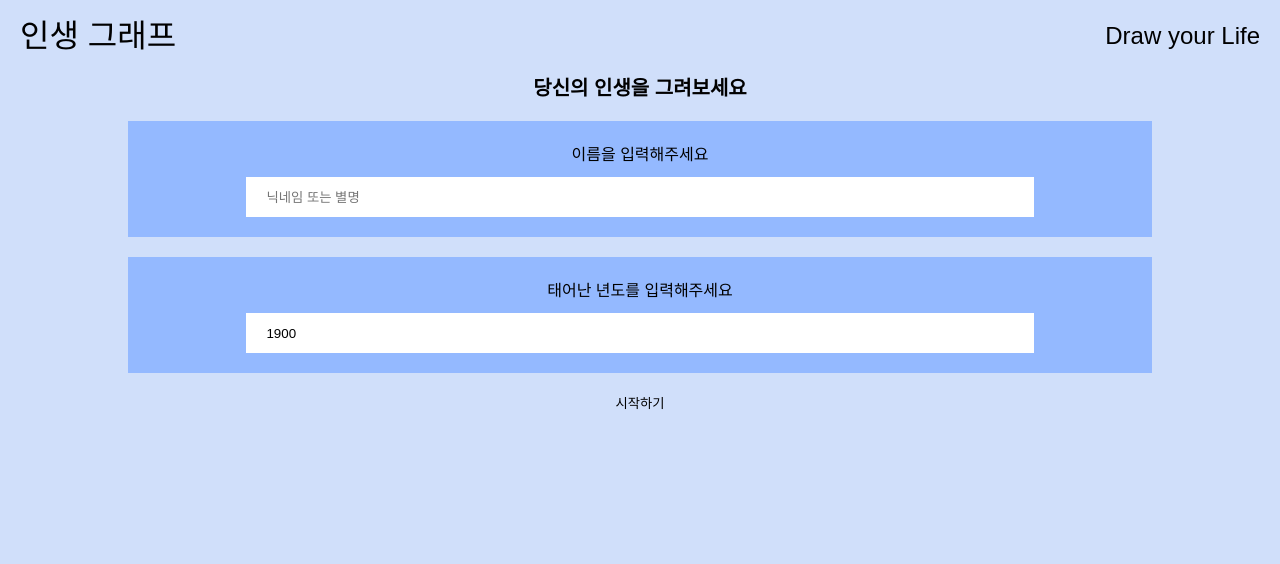
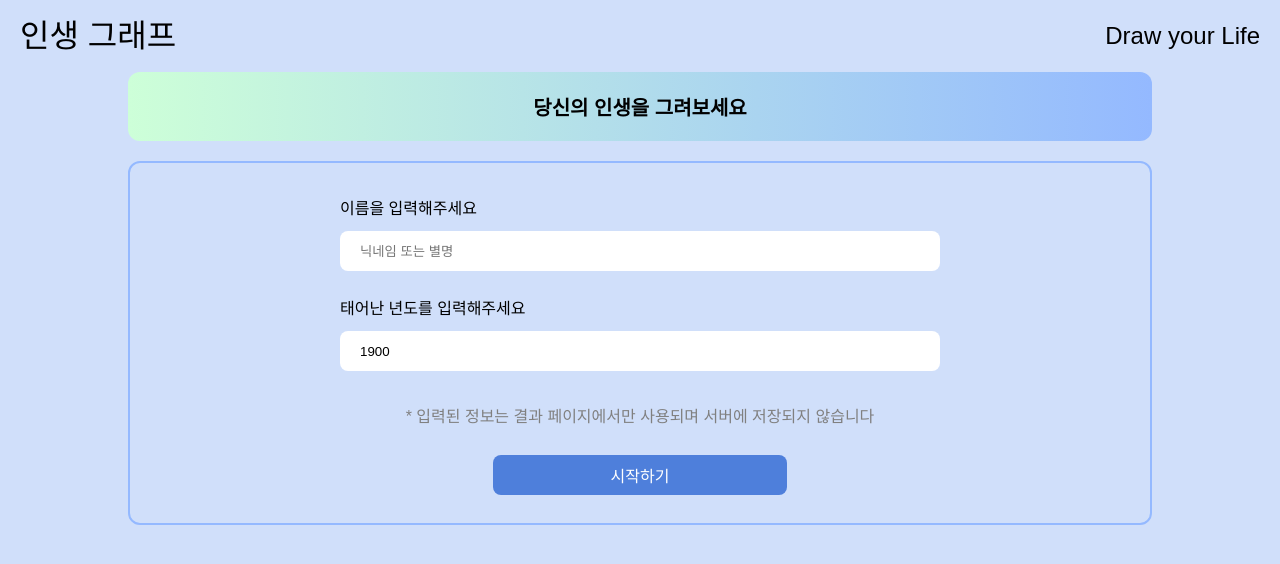
Before and after one commit to hongggyelim/lifeGraph, a React (Create React App) app: page / in a window 1280 px wide. Shown: the top 564 px of the page. Built offline with nearby package versions, Linux system fonts and the light colour scheme.

Commit message:
feat: 랜딩페이지 완성

```diff
--- a/src/App.tsx
+++ b/src/App.tsx
@@ -2,6 +2,7 @@ import "./App.scss";
 import { BrowserRouter as Router, Route, Routes } from "react-router-dom";
 import Header from "./components/Header";
 import Home from "./pages/Home";
+import MainPage from "./pages/Main";
 
 function App() {
   return (
@@ -9,6 +10,7 @@ function App() {
       <Header />
       <Routes>
         <Route path="/" Component={Home} />
+        <Route path="/main" Component={MainPage} />
       </Routes>
     </Router>
   );
--- a/src/pages/Home/component/InfoInput.tsx
+++ b/src/pages/Home/component/InfoInput.tsx
@@ -1,29 +1,30 @@
-import { ChangeEvent, useRef } from "react";
+import { ChangeEvent, forwardRef, KeyboardEvent, Ref } from "react";
 
 interface Props {
   type: string;
   name: string;
   value: string | number;
+  ref: Ref<HTMLInputElement>;
   onChange: (e: ChangeEvent<HTMLInputElement>) => void;
+  onKeyDowm: (e: KeyboardEvent<HTMLInputElement>) => void;
 }
-const InfoInput = ({ type, name, value, onChange }: Props) => {
-  const inputRef = useRef<HTMLInputElement>(null);
-  inputRef.current?.focus();
+const InfoInput = forwardRef<HTMLInputElement, Props>(({ type, name, value, onChange, onKeyDowm }, ref) => {
   return (
     <>
       <label htmlFor={name}>
         {name === "birthYear" ? "태어난 년도를 입력해주세요" : "이름을 입력해주세요"}
         <input
-          ref={inputRef}
+          ref={ref}
           type={type}
           value={value}
           name={name}
           onChange={onChange}
+          onKeyDown={onKeyDowm}
           placeholder={name === "birthYear" ? "네 자리 수를 입력해주세요 (YYYY)" : "닉네임 또는 별명"}
         />
       </label>
     </>
   );
-};
+});
 
 export default InfoInput;
--- a/src/pages/Home/home.scss
+++ b/src/pages/Home/home.scss
@@ -9,27 +9,58 @@ main {
   p {
     font-size: 20px;
     font-weight: 600;
+    background: linear-gradient(to right, $secondary-color-200, $primary-color-200);
+    width: 80%;
+    padding: 20px;
+    text-align: center;
+    border-radius: 12px;
   }
 }
 #form {
   display: flex;
+  border-radius: 12px;
   flex-direction: column;
+  align-items: center;
   gap: 20px;
   width: 80%;
   margin: 0 auto;
+  border: 2px solid;
+  border-color: $primary-color-200;
+  background-color: transparent;
+  // background-color: $primary-color-200;
+  padding: 20px;
+  div {
+    width: 100%;
+  }
   label {
     font-weight: 500;
     display: flex;
     flex-direction: column;
-    align-items: center;
     gap: 12px;
-    padding: 20px;
-    background-color: $primary-color-200;
+    max-width: 600px;
+    margin: 0 auto;
+    padding: 12px 0;
   }
   input {
     background-color: white;
     height: 40px;
-    width: 80%;
+    width: full;
     padding: 20px;
+    border-radius: 8px;
+  }
+
+  button {
+    background-color: $primary-color-300;
+    width: 30%;
+    height: 40px;
+    color: white;
+    border-radius: 8px;
+    font-size: 16px;
+    margin: 8px 0;
+    cursor: pointer;
+  }
+
+  span {
+    color: gray;
   }
 }
--- a/src/pages/Home/index.tsx
+++ b/src/pages/Home/index.tsx
@@ -1,13 +1,18 @@
-import { ChangeEvent, useState } from "react";
+import { ChangeEvent, FormEvent, useRef, useState } from "react";
 import InfoInput from "./component/InfoInput";
 import "./home.scss";
 import { InfoType } from "../../types/userInfoType";
+import { useNavigate } from "react-router-dom";
 
 const Home = () => {
+  const navigate = useNavigate();
   const [info, setInfo] = useState<InfoType>({
     name: "",
     birthYear: 1900,
   });
+
+  const nameRef = useRef<HTMLInputElement>(null);
+  const birthYearRef = useRef<HTMLInputElement>(null);
 
   const handleChangeInfo = (e: ChangeEvent<HTMLInputElement>) => {
     const { name, value } = e.target;
@@ -17,18 +22,58 @@ const Home = () => {
     }));
   };
 
-  const handleSubmitInfo = () => {
-    // 제출 시 정보를 로컬스토리지에 저장
-    window.localStorage.setItem("info", JSON.stringify(info));
-    // 다음 스텝으로 넘어가기
+  //엔터 시 다음 필드로 이동 & 제출
+  const handleKeyDown = (e: React.KeyboardEvent<HTMLInputElement>) => {
+    if (e.key === "Enter") {
+      if (e.currentTarget.name === "name") {
+        e.preventDefault();
+        if (!info.name) {
+          alert("이름을 입력해주세요");
+        } else {
+          birthYearRef.current?.focus();
+        }
+      }
+    }
+  };
+
+  const handleSubmitInfo = (e: FormEvent) => {
+    if (!info.name) {
+      alert("이름을 입력해주세요");
+      e.preventDefault();
+    } else if (!info.birthYear || info.birthYear < 1900) {
+      alert("태어난 년도를 입력해주세요");
+      e.preventDefault();
+    } else if (info.name && info.birthYear) {
+      // 제출 시 정보를 로컬스토리지에 저장
+      window.localStorage.setItem("info", JSON.stringify(info));
+      // 다음 스텝으로 넘어가기
+      navigate("/main");
+    }
   };
 
   return (
     <main className="main">
       <p>당신의 인생을 그려보세요</p>
       <form id="form" onSubmit={handleSubmitInfo}>
-        <InfoInput type="text" name="name" onChange={handleChangeInfo} value={info.name} />
-        <InfoInput type="number" name="birthYear" onChange={handleChangeInfo} value={info.birthYear} />
+        <div>
+          <InfoInput
+            type="text"
+            name="name"
+            onChange={handleChangeInfo}
+            onKeyDowm={handleKeyDown}
+            value={info.name}
+            ref={nameRef}
+          />
+          <InfoInput
+            type="number"
+            name="birthYear"
+            onChange={handleChangeInfo}
+            onKeyDowm={handleKeyDown}
+            value={info.birthYear}
+            ref={birthYearRef}
+          />
+        </div>
+        <span>* 입력된 정보는 결과 페이지에서만 사용되며 서버에 저장되지 않습니다</span>
         <button type="submit">시작하기</button>
       </form>
     </main>
--- /dev/null
+++ b/src/pages/Main/index.tsx
@@ -0,0 +1,5 @@
+const MainPage = () => {
+  return <div></div>;
+};
+
+export default MainPage;
--- a/src/variables.scss
+++ b/src/variables.scss
@@ -1,3 +1,6 @@
 $primary-color-100: #d0dffa;
 $primary-color-200: #94b9ff;
+$primary-color-300: #4e7fdb;
+$secondary-color-100: #f0fcf3;
 $secondary-color-200: #cdffd8;
+$secondary-color-300: #97f1aa;
```
